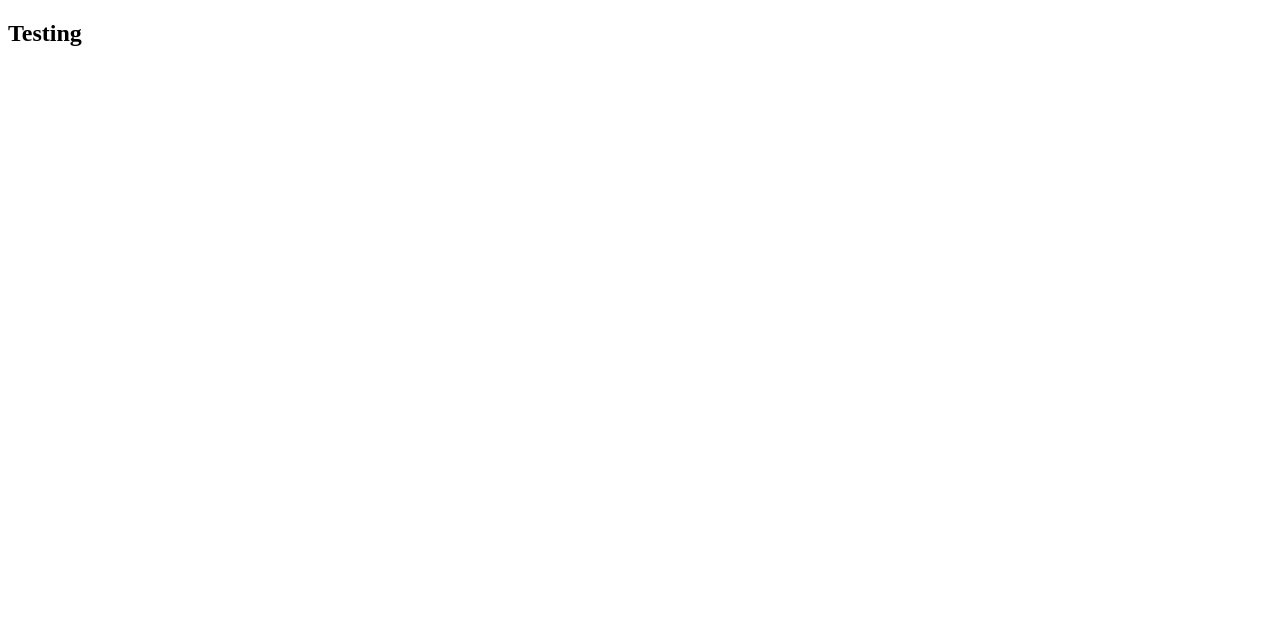
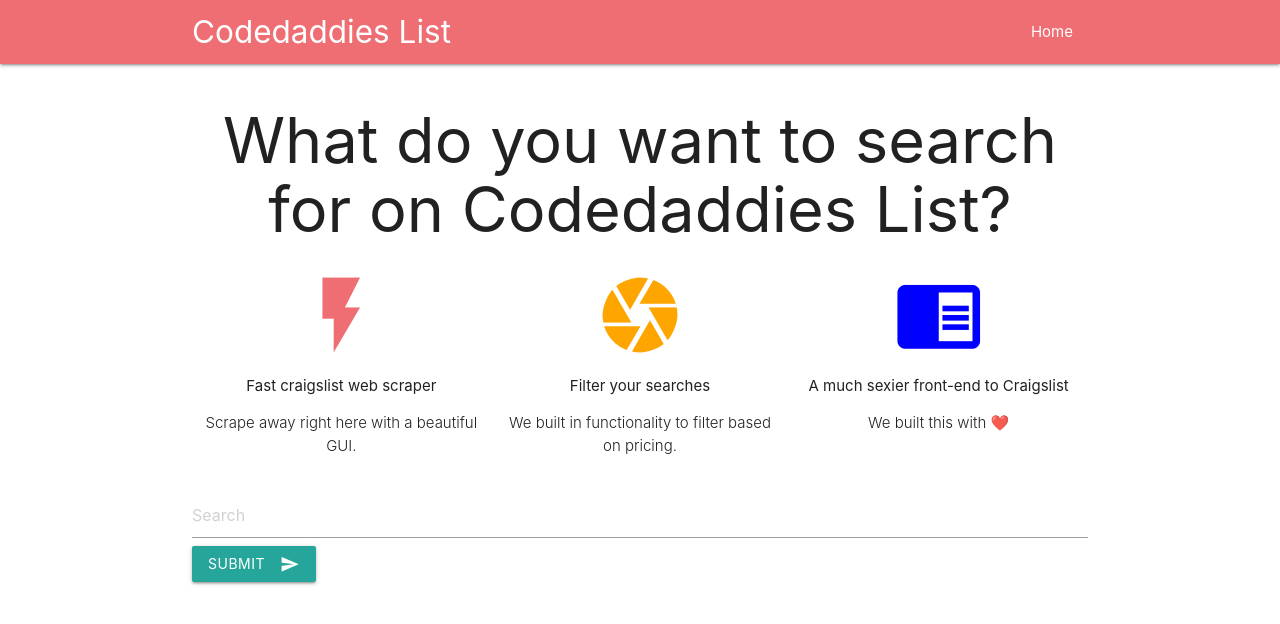
Before and after one commit to Priyansh-Kedia/craigs_clone, a Django app: page / in a window 1280 px wide. Before the commit the part shown is almost empty. Shown: the top 624 px of the page. Run offline with Django 3.2, Linux system fonts and the light colour scheme.

Commit message:
front end

```diff
--- a/my_app/urls.py
+++ b/my_app/urls.py
@@ -1,6 +1,10 @@
 from django.urls import path
 from . import views
 
+app_name = 'my_app'
+
+
 urlpatterns = [
-    path('',views.home, name='home')
+    path('',views.home, name='home'),
+    path('new_search/',views.new_search,name='new_search')
 ]
--- a/my_app/views.py
+++ b/my_app/views.py
@@ -1,4 +1,13 @@
+import requests
 from django.shortcuts import render
+from bs4 import BeautifulSoup
 
 def home(request):
     return render(request,"base.html")
+
+def new_search(request):
+    search = request.POST.get('search')
+    context = {
+        "search":search
+    }
+    return render(request,"my_app/new_search.html",context)
--- a/requirements.txt
+++ b/requirements.txt
@@ -1,4 +1,7 @@
 asgiref==3.2.10
+beautifulsoup4==4.9.1
+bs4==0.0.1
 Django==3.0.8
 pytz==2020.1
+soupsieve==2.0.1
 sqlparse==0.3.1
--- a/templates/base.html
+++ b/templates/base.html
@@ -1,10 +1,69 @@
-<!DOCTYPE html>
-<html>
-    <head>
-        <meta charset="UTF-8">
-        <title>Craigs Clone</title>
-    </head>
+
+{% load static %}
+
+<html lang="en">
+<head>
+    <meta charset="UTF-8">
+    <title>Craigs Clone</title>
+    <meta charset="UTF-8"/>
+    <meta name="viewport" content="width=device-width, initial-scale=1"/>
+    <link rel="stylesheet" href="{% static "static/style.css" %}">
+    <link rel="stylesheet" href="https://cdnjs.cloudflare.com/ajax/libs/materialize/1.0.0/css/materialize.min.css">
+    <link href="https://fonts.googleapis.com/icon?family=Material+Icons" rel="stylesheet">
+
+</head>
     <body>
-        <h2>Testing</h2>
+        <nav>
+            <div class="container nav-wrapper">
+                <a href="/" class="brand-logo">Codedaddies List</a>
+                <ul id="nav-mobile" class="right">
+                    <li><a href="/">Home</a></li>
+                </ul>
+            </div>
+        </nav>
+        <div class="container">
+            <h1 style="text-align: center">What do you want to search for on Codedaddies List?</h1>
+            <div class="row">
+                <div class="col s4">
+                    <!-- Promo Content 1 goes here -->
+                    <div class="center">
+                        <i class="large material-icons" style="color: #EE6E73">flash_on</i>
+                        <p>Fast craigslist web scraper</p>
+                        <p class="light center">Scrape away right here with a beautiful GUI.</p>
+                    </div>
+                </div>
+
+                <div class="col s4">
+                    <!-- Promo Content 2 goes here -->
+                    <div class="center">
+                        <i class="large material-icons" style="color: orange">camera</i>
+                        <p>Filter your searches</p>
+                        <p class="light center">We built in functionality to filter based on pricing.</p>
+                    </div>
+                </div>
+
+                <div class="col s4">
+                    <!-- Promo Content 3 goes here -->
+                    <div class="center">
+                        <i class="large material-icons" style="color: blue">chrome_reader_mode</i>
+                        <p>A much sexier front-end to Craigslist</p>
+                        <p class="light center">We built this with ❤️</p>
+                    </div>
+                </div>
+            </div>
+
+            <form action="{% url 'my_app:new_search' %}" method="POST"> {% csrf_token %}
+                <input type="text" name="search" placeholder="Search">
+                <button class="btn waves-effect waves-light" type="submit" name="action">Submit
+                    <i class="material-icons right">send</i>
+                </button>
+            </form>
+
+            {% block content %}
+
+            {% endblock content %}
+        </div>
+            <script src="https://cdnjs.cloudflare.com/ajax/libs/materialize/1.0.0/js/materialize.min.js"></script>
+
     </body>
 </html>
```
Also changed, not shown: templates/my_app/new_search.html (added, +22 -0 lines), 1 other file.
